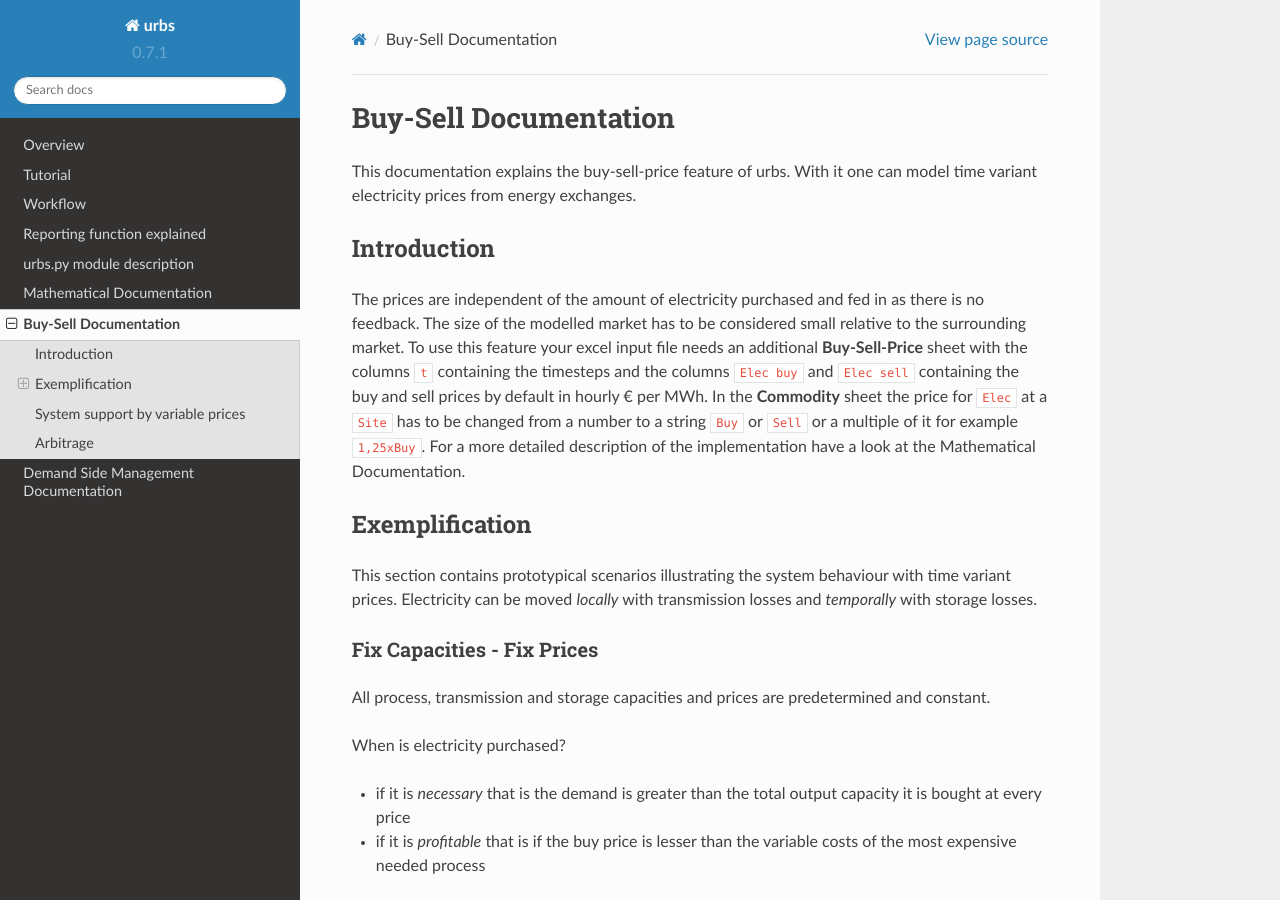
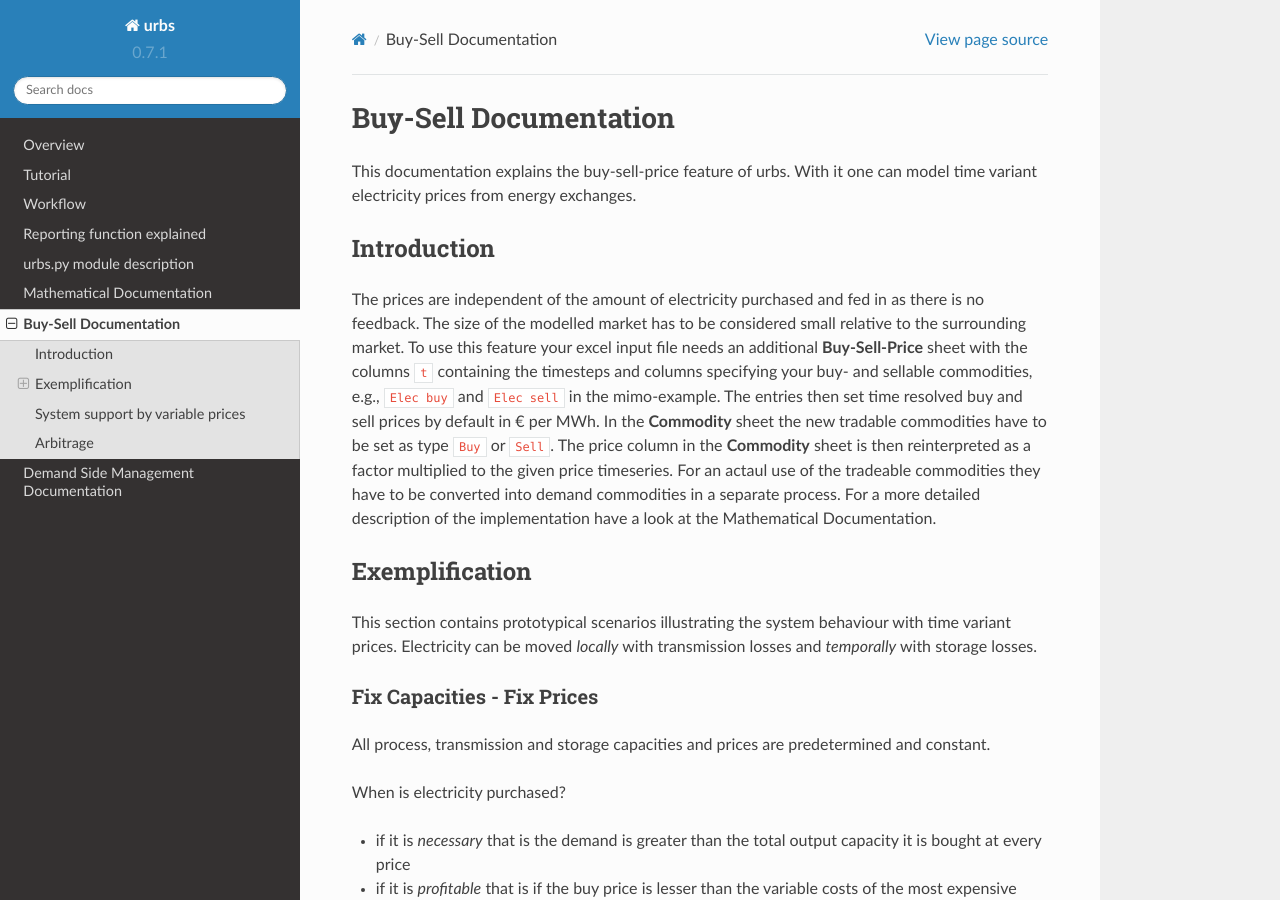
Before and after one commit to tum-ens/urbs, a Sphinx documentation site: the page built from doc/buyselldoc.rst, in a window 1280 px wide and 900 px high. Built offline with Sphinx 7.4.7 and the Read the Docs theme 2.0.0, drawn with Linux system fonts in a browser that asks for light colours.

Commit message:
Documentation changed and Typo correction in mimo-example.xlsx

```diff
--- a/doc/buyselldoc.rst
+++ b/doc/buyselldoc.rst
@@ -14,10 +14,14 @@ there is no feedback. The size of the modelled market has to be considered
 small relative to the surrounding market.
 To use this feature your excel input file needs an additional
 **Buy-Sell-Price** sheet with the columns ``t`` containing the timesteps and
-the columns ``Elec buy`` and ``Elec sell`` containing the buy and sell prices
-by default in hourly € per MWh. In the **Commodity** sheet the price for
-``Elec`` at a ``Site`` has to be changed from a number to a string ``Buy`` or
-``Sell`` or a multiple of it for example ``1,25xBuy``.
+columns specifying your buy- and sellable commodities, e.g.,
+``Elec buy`` and ``Elec sell`` in the mimo-example. The entries then set time
+resolved buy and sell prices by default in € per MWh. In the **Commodity** sheet
+the new tradable commodities have to be set as type ``Buy`` or ``Sell``. The
+price column in the **Commodity** sheet is then reinterpreted as a factor
+multiplied to the given price timeseries. For an actaul use of the tradeable
+commodities they have to be converted into demand commodities in a separate
+process.
 For a more detailed description of the implementation have a look at the
 Mathematical Documentation.
 
```
Also changed, not shown: doc/mathdoc/equ-objective.rst (+4 -4 lines), 1 other file.
